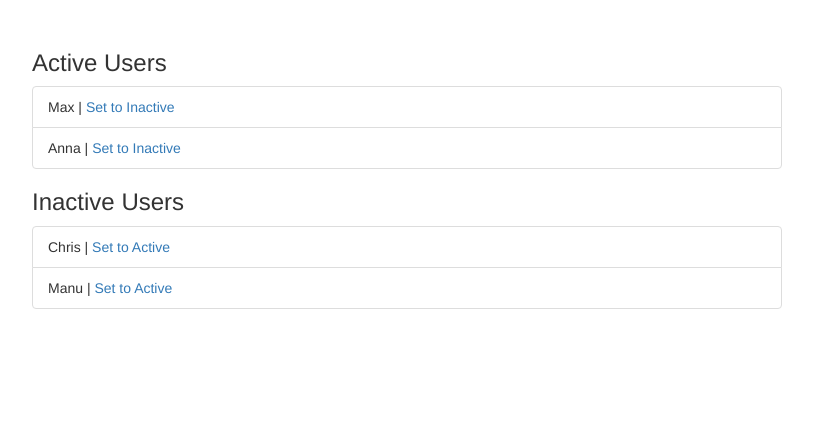
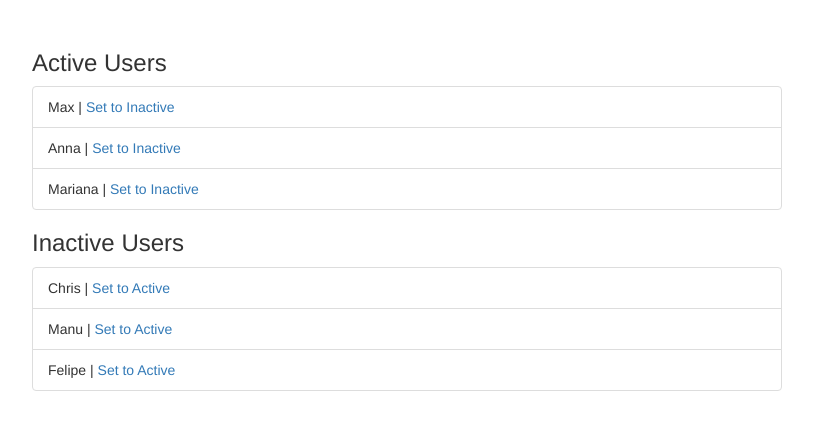
Before and after one commit to mrChernicharo/angular-course-assignments, an Angular app: page / in a window 1280 px wide. Shown: the top 430 px of the page, without its empty margins (233-1046 px from the left). Built offline with nearby package versions, Linux system fonts and the light colour scheme.

Commit message:
5th assignment finished

```diff
--- a/src/app/active-users/active-users.component.ts
+++ b/src/app/active-users/active-users.component.ts
@@ -1,4 +1,6 @@
-import { Component, EventEmitter, Input, Output } from '@angular/core';
+import { Component, Input } from '@angular/core';
+
+import { UsersService } from '../users.service';
 
 @Component({
   selector: 'app-active-users',
@@ -6,10 +8,13 @@ import { Component, EventEmitter, Input, Output } from '@angular/core';
   styleUrls: ['./active-users.component.css']
 })
 export class ActiveUsersComponent {
-  @Input() users: string[];
-  @Output() userSetToInactive = new EventEmitter<number>();
+  @Input() users: string[] = this.usersService.activeUsers;
+
+  constructor(private usersService: UsersService) {
+
+  }
 
   onSetToInactive(id: number) {
-    this.userSetToInactive.emit(id);
+    this.usersService.setToInactive(id);
   }
 }
--- a/src/app/app.component.html
+++ b/src/app/app.component.html
@@ -1,12 +1,8 @@
 <div class="container">
   <div class="row">
     <div class="col-xs-12 col-md-8 col-md-offset-2">
-      <app-active-users
-        [users]="activeUsers"
-        (userSetToInactive)="onSetToInactive($event)"></app-active-users>
-      <app-inactive-users
-        [users]="inactiveUsers"
-        (userSetToActive)="onSetToActive($event)"></app-inactive-users>
+      <app-active-users></app-active-users>
+      <app-inactive-users></app-inactive-users>
     </div>
     <!--
       Optimize this app by adding a UsersService which manages the active and inactive users.
--- a/src/app/app.component.ts
+++ b/src/app/app.component.ts
@@ -6,16 +6,4 @@ import { Component } from '@angular/core';
   styleUrls: ['./app.component.css']
 })
 export class AppComponent {
-  activeUsers = ['Max', 'Anna'];
-  inactiveUsers = ['Chris', 'Manu'];
-
-  onSetToInactive(id: number) {
-    this.inactiveUsers.push(this.activeUsers[id]);
-    this.activeUsers.splice(id, 1);
-  }
-
-  onSetToActive(id: number) {
-    this.activeUsers.push(this.inactiveUsers[id]);
-    this.inactiveUsers.splice(id, 1);
-  }
 }
--- a/src/app/app.module.ts
+++ b/src/app/app.module.ts
@@ -6,6 +6,8 @@ import { FormsModule } from '@angular/forms';
 import { AppComponent } from './app.component';
 import { ActiveUsersComponent } from './active-users/active-users.component';
 import { InactiveUsersComponent } from './inactive-users/inactive-users.component';
+
+import { UsersService } from './users.service';
 
 @NgModule({
   declarations: [
@@ -17,7 +19,7 @@ import { InactiveUsersComponent } from './inactive-users/inactive-users.componen
     BrowserModule,
     FormsModule,
   ],
-  providers: [],
+  providers: [UsersService],
   bootstrap: [AppComponent]
 })
 export class AppModule { }
--- /dev/null
+++ b/src/app/count.service.ts
@@ -0,0 +1,21 @@
+import { Injectable } from '@angular/core';
+
+@Injectable({
+  providedIn: 'root'
+})
+export class CountService {
+  activeToInactiveCounter = 0;
+  inactiveToActiveCounter = 0;
+
+  constructor() { }
+
+  incrementActiveToInactive():void {
+    this.activeToInactiveCounter++;
+    console.log('active to inactive count: ' + this.activeToInactiveCounter)
+  }
+
+  incrementInactiveToActive():void {
+    this.inactiveToActiveCounter++;
+    console.log('inactive to active count: ' + this.inactiveToActiveCounter)
+  }
+}
--- a/src/app/inactive-users/inactive-users.component.ts
+++ b/src/app/inactive-users/inactive-users.component.ts
@@ -1,15 +1,22 @@
-import { Component, EventEmitter, Input, Output } from '@angular/core';
+import { Component, Input, OnInit } from '@angular/core';
+
+import { UsersService } from '../users.service';
 
 @Component({
   selector: 'app-inactive-users',
   templateUrl: './inactive-users.component.html',
   styleUrls: ['./inactive-users.component.css']
 })
-export class InactiveUsersComponent {
+export class InactiveUsersComponent implements OnInit {
   @Input() users: string[];
-  @Output() userSetToActive = new EventEmitter<number>();
+
+  constructor(private usersService: UsersService) {}
+
+  ngOnInit() {
+    this.users = this.usersService.inactiveUsers;
+  }
 
   onSetToActive(id: number) {
-    this.userSetToActive.emit(id);
+    this.usersService.setToActive(id);
   }
 }
--- /dev/null
+++ b/src/app/users.service.ts
@@ -0,0 +1,29 @@
+import { Injectable } from '@angular/core';
+
+import { CountService } from './count.service';
+
+@Injectable({
+  providedIn: 'root'
+})
+export class UsersService {
+  activeUsers = ['Max', 'Anna', 'Mariana'];
+  inactiveUsers = ['Chris', 'Manu', 'Felipe'];
+
+
+  constructor(private countService: CountService) { }
+
+
+
+  setToActive(id: number) {
+    this.activeUsers.push(this.inactiveUsers[id]);
+    this.inactiveUsers.splice(id, 1);
+    this.countService.incrementInactiveToActive();
+  }
+
+  setToInactive(id: number) {
+    this.inactiveUsers.push(this.activeUsers[id]);
+    this.activeUsers.splice(id, 1)
+    this.countService.incrementActiveToInactive()
+  }
+
+}
```
